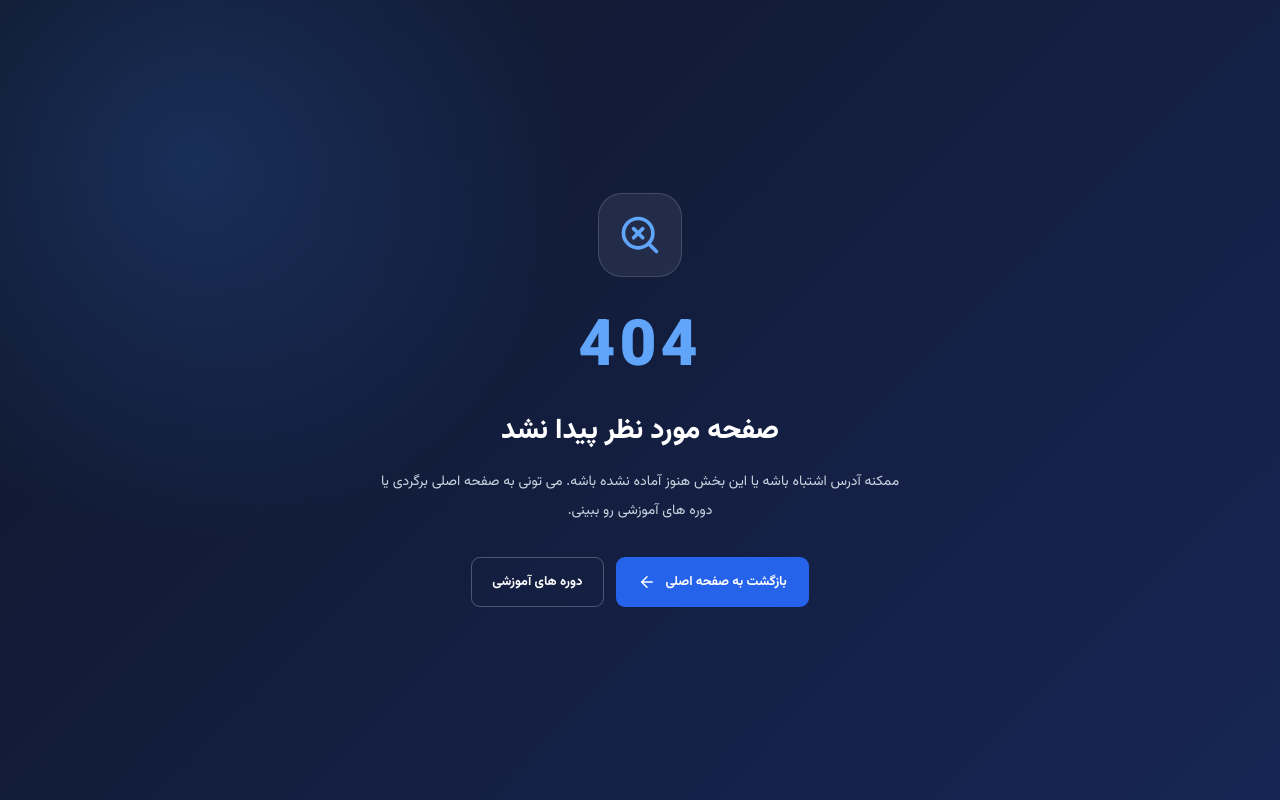
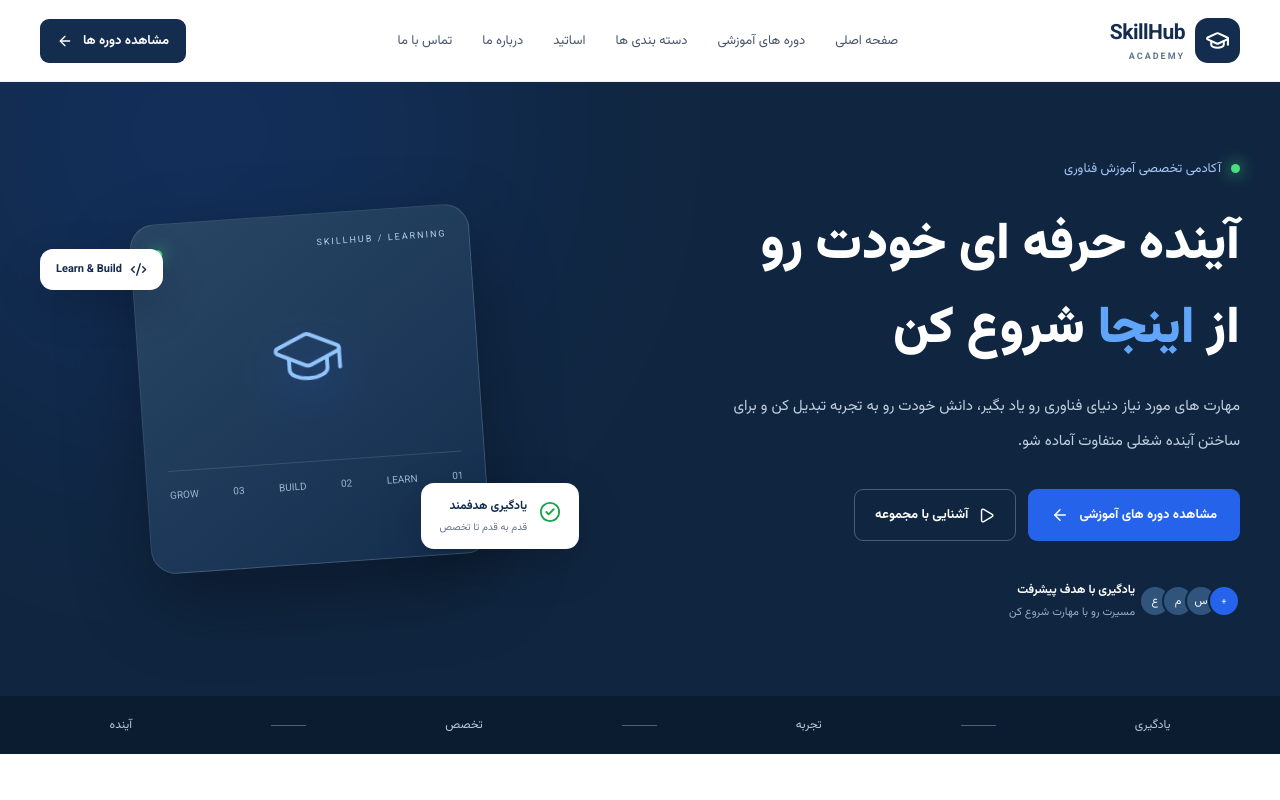
Before and after one commit to ali-tz-2004/skillhub-academy, a Next.js app: page /network in a window 1280 px wide. Before the commit this address had no page. Shown: the top 800 px of the page. Built offline with nearby package versions, Linux system fonts and the light colour scheme.

Commit message:
refactor: move current home page to /network

```diff
--- a/src/app/components/MobileMenu.tsx
+++ b/src/app/components/MobileMenu.tsx
@@ -9,9 +9,9 @@ const links = [
   { href: "/", label: "صفحه اصلی" },
   { href: "/courses", label: "دوره های آموزشی" },
   { href: "/instructors", label: "اساتید" },
-  { href: "/#categories", label: "دسته بندی ها" },
-  { href: "/#about", label: "درباره ما" },
-  { href: "/#contact", label: "تماس با ما" },
+  { href: "/network#categories", label: "دسته بندی ها" },
+  { href: "/network#about", label: "درباره ما" },
+  { href: "/network#contact", label: "تماس با ما" },
 ];
 
 export default function MobileMenu() {
--- a/src/app/page.tsx
+++ b/src/app/network/page.tsx
@@ -17,9 +17,9 @@ import {
 } from "lucide-react";
 
 import styles from "./page.module.scss";
-import CurrentYear from "./components/CurrentYear";
+import CurrentYear from "../components/CurrentYear";
 import { Suspense } from "react";
-import MobileMenu from "./components/MobileMenu";
+import MobileMenu from "../components/MobileMenu";
 
 const categories = [
   {
```
Also changed, not shown: src/app/network/page.module.scss (renamed from src/app/page.module.scss).
